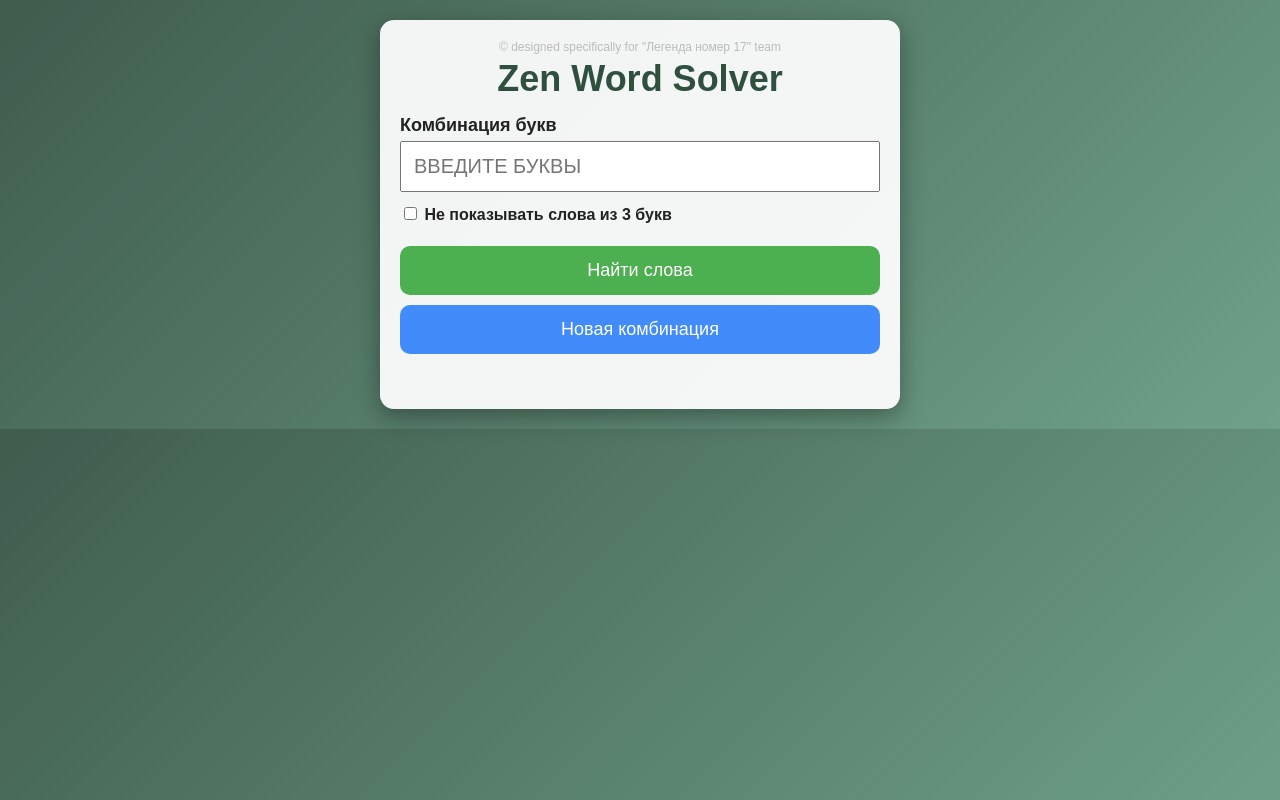
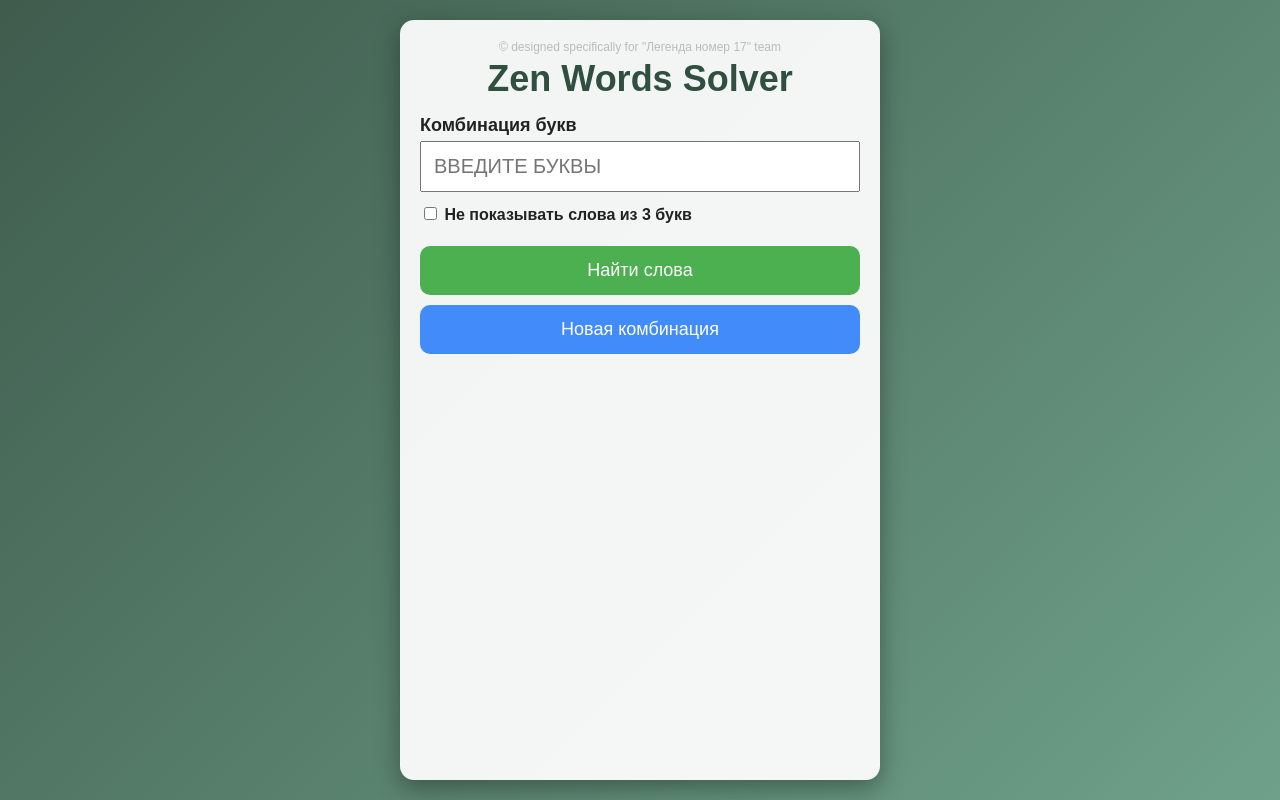
Before and after one commit to antandar/Zen-Word-Solver, a Flask app: page / in a window 1280 px wide. Run offline with Flask 3, Linux system fonts and the light colour scheme.

Commit message:
Update index.html

```diff
--- a/templates/index.html
+++ b/templates/index.html
@@ -6,21 +6,31 @@
 <title>Zen Word Solver</title>
 
 <style>
+html, body {
+    height: 100%;
+}
+
 body {
     margin: 0;
     font-family: Arial, sans-serif;
     font-size: 18px;
     background: linear-gradient(135deg, #3f5c4d, #6fa18a);
     color: #222;
+    display: flex;
+    justify-content: center;
+    align-items: stretch;
 }
 
 .container {
+    width: 100%;
     max-width: 480px;
-    margin: 20px auto;
+    margin: 20px;
     padding: 20px;
     background: rgba(255,255,255,0.93);
     border-radius: 14px;
     box-shadow: 0 8px 24px rgba(0,0,0,0.35);
+    min-height: calc(100vh - 40px);
+    box-sizing: border-box;
 }
 
 .subtitle {
@@ -77,7 +87,6 @@ button.secondary {
     padding: 10px;
     max-height: 420px;
     overflow-y: auto;
-
     column-count: 3;
     column-gap: 12px;
 }
@@ -92,6 +101,10 @@ button.secondary {
     cursor: pointer;
     box-shadow: 0 4px 10px rgba(0,0,0,0.2);
     animation: wordPop 0.25s ease-out both;
+
+    /* 🔹 критично для длинных слов */
+    word-break: break-word;
+    overflow-wrap: anywhere;
 }
 
 .word-item.new {
@@ -114,16 +127,19 @@ button.secondary {
 <div class="container">
 
 <div class="subtitle">© designed specifically for "Легенда номер 17" team</div>
-<h1>Zen Word Solver</h1>
+<h1>Zen Words Solver</h1>
 
 <label for="letters">Комбинация букв</label>
-<input type="text"
-       id="letters"
-       maxlength="7"
-       placeholder="Введите буквы"
-       autocomplete="off"
-       autocorrect="off"
-       spellcheck="false">
+<input
+    type="text"
+    id="letters"
+    maxlength="7"
+    placeholder="Введите буквы"
+    autocomplete="off"
+    autocorrect="off"
+    spellcheck="false"
+    autocapitalize="characters"
+>
 
 <div class="checkbox-row">
     <label>
```
